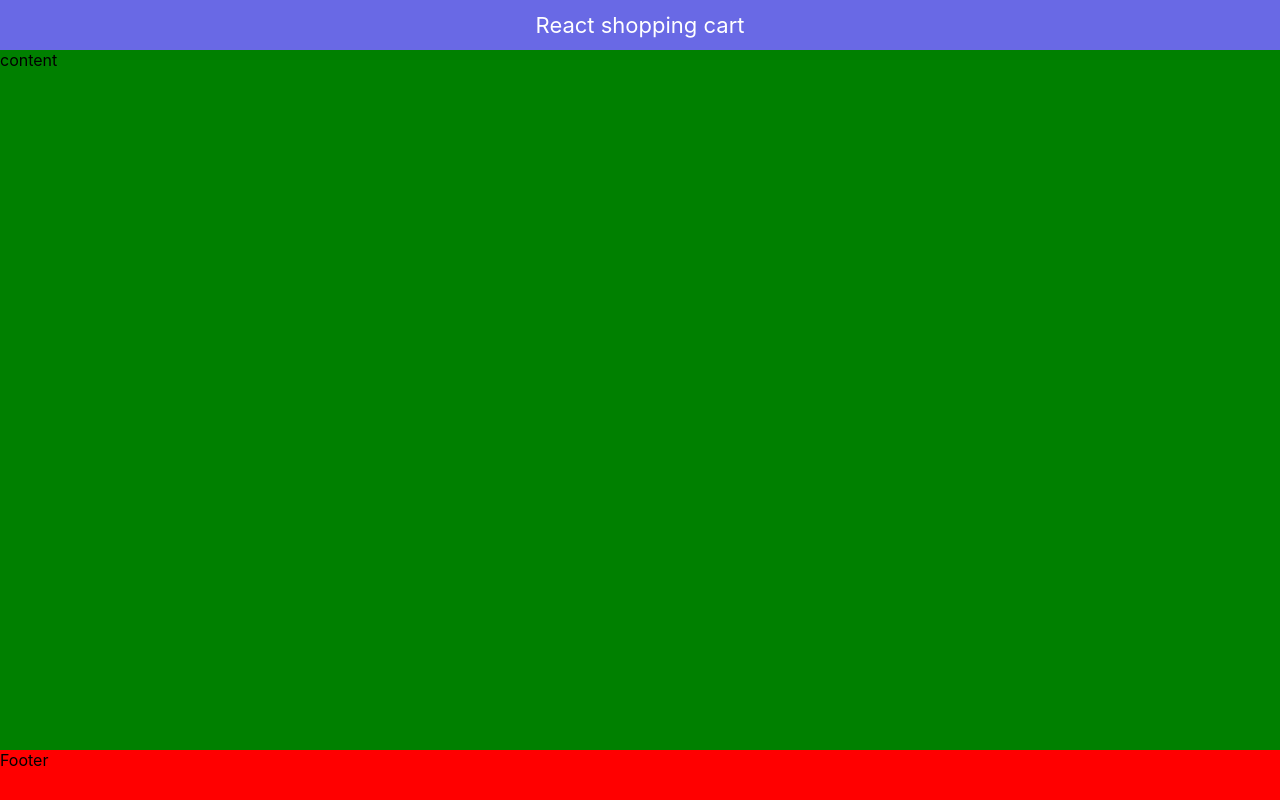
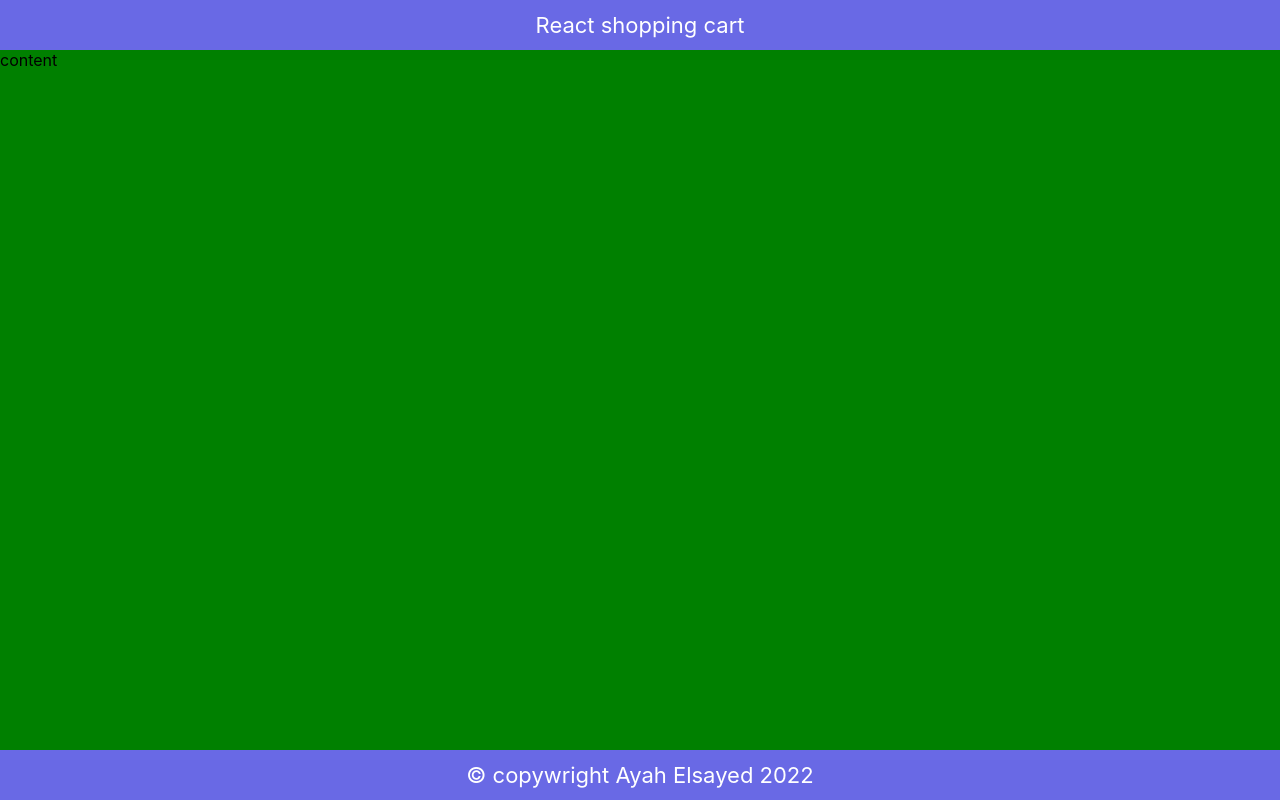
Before and after one commit to AyahElsayed/React-Shopping-Cart, a React (Create React App) app in the folder client/: page / in a window 1280 px wide. Built offline with nearby package versions, Linux system fonts and the light colour scheme.

Commit message:
footer component

```diff
--- a/client/src/Layout.js
+++ b/client/src/Layout.js
@@ -1,5 +1,5 @@
 import React from 'react'
-import Footer from './components/Footer'
+import Footer from './components/footer/Footer'
 import Header from './components/header/Header'
 import Content from './content'
 
--- a/client/src/components/Footer.js
+++ b/client/src/components/footer/Footer.js
@@ -1,9 +1,10 @@
 import React from 'react'
+import './footer.scss'
 
 const Footer = () => {
   return (
     <div className='footer'>
-      Footer
+      &copy; copywright Ayah Elsayed 2022
     </div>
   )
 }
--- /dev/null
+++ b/client/src/components/footer/footer.scss
@@ -0,0 +1,9 @@
+.footer {
+  grid-area: footer;
+  background-color: #6969e5;
+  display: flex;
+  justify-content: center;
+  align-items: center;
+  color: #fff;
+  font-size: 22px;
+}
--- a/client/src/index.scss
+++ b/client/src/index.scss
@@ -33,8 +33,3 @@ body {
   grid-area: content;
   background-color: green;
 }
-
-.footer {
-  grid-area: footer;
-  background-color: red;
-}
```
